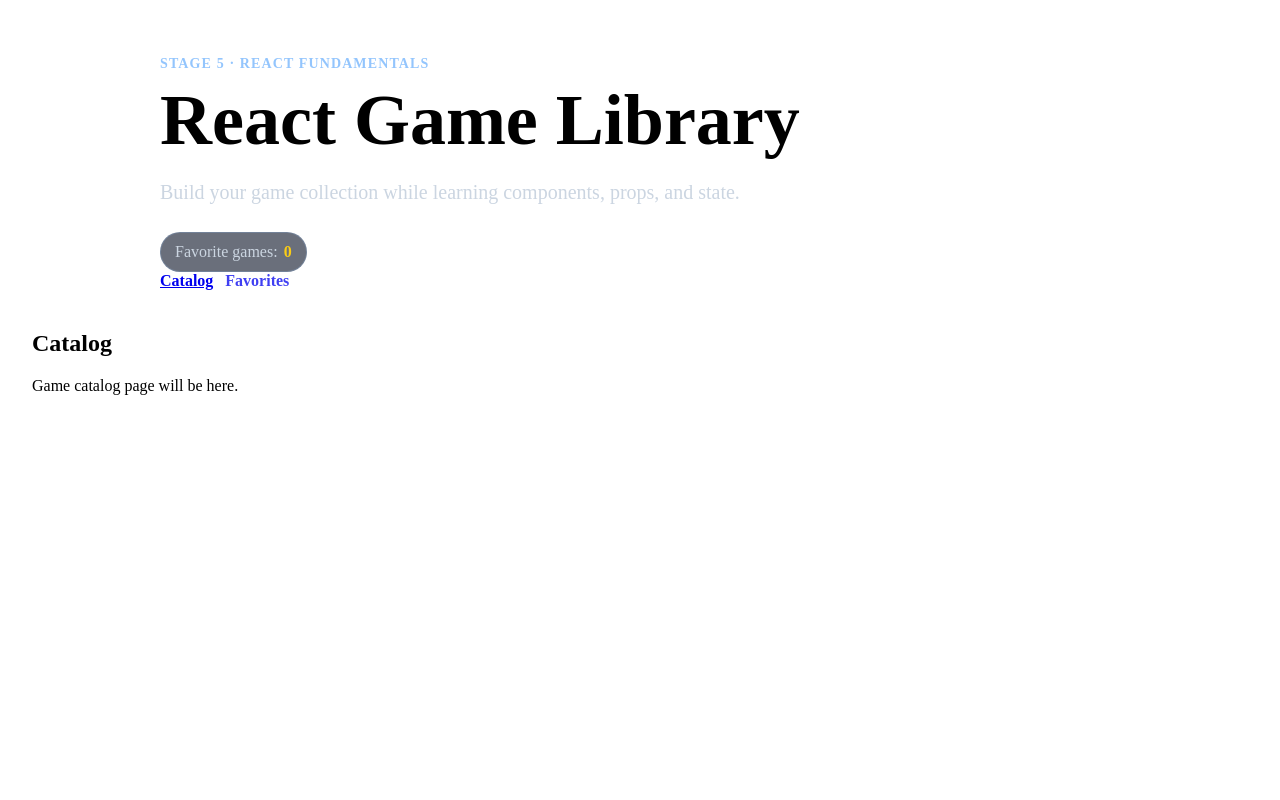
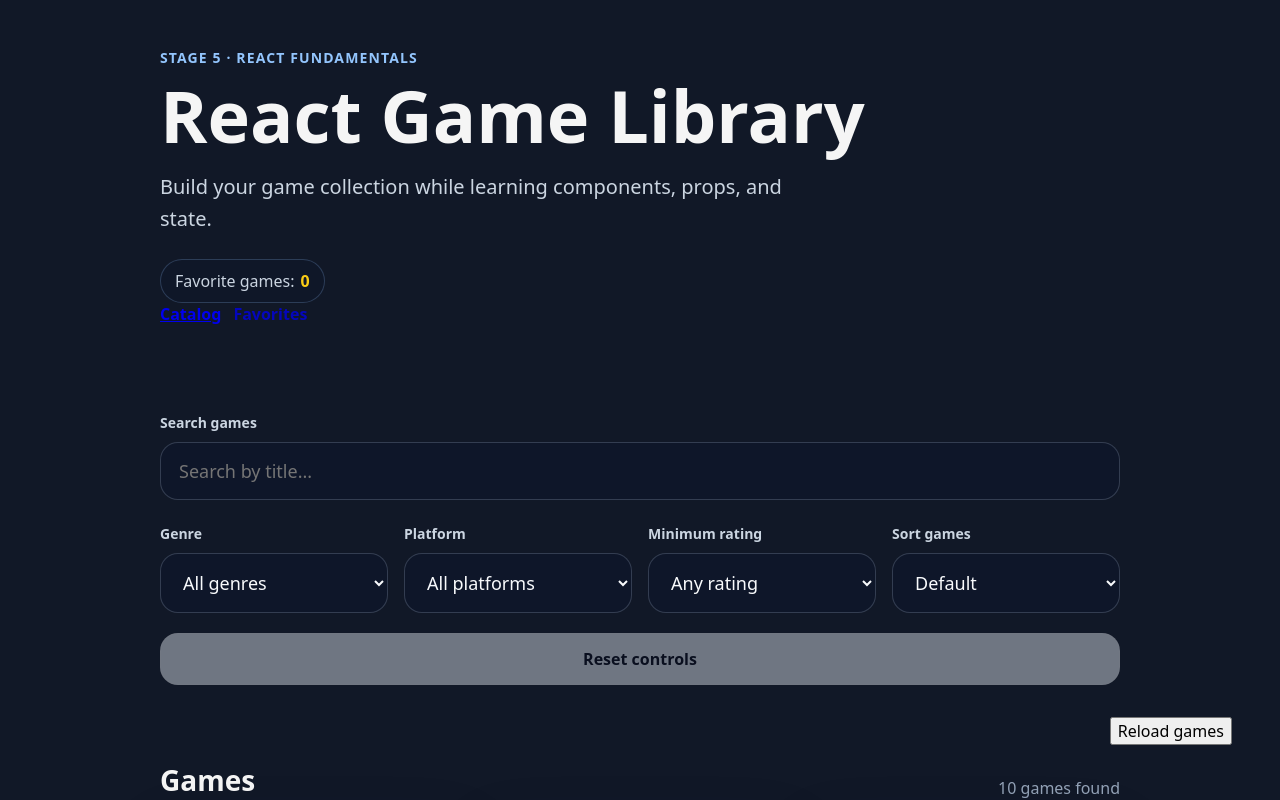
Before and after one commit to He8eco/frontend-workflow-lab, a React (Vite) app in the folder react-fundamentals/: page / in a window 1280 px wide. Shown: the top 800 px of the page. Built offline with nearby package versions, Linux system fonts and the light colour scheme.

Commit message:
feat: add catalog page

```diff
--- a/react-fundamentals/src/App.jsx
+++ b/react-fundamentals/src/App.jsx
@@ -1,18 +1,34 @@
 import { Route, Routes } from 'react-router'
+import { Header } from './components/Header'
+import { useGames } from './hooks/useGames'
+import { useLocalStorage } from './hooks/useLocalStorage'
 import { CatalogPage } from './pages/CatalogPage'
 import { FavoritesPage } from './pages/FavoritesPage'
 import { GameDetailsPage } from './pages/GameDetailsPage'
 import { NotFoundPage } from './pages/NotFoundPage'
 import './App.css'
-import { Header } from './components/Header'
 
 export default function App() {
+  const { games, loading, error, reloadGames } = useGames()
+  const [favorites, setFavorites] = useLocalStorage('favoriteGames', [])
   return (
     <main className="app">
-      <Header favoritesCount={0} />
+      <Header favoritesCount={favorites.length} />
 
       <Routes>
-        <Route path="/" element={<CatalogPage />} />
+        <Route
+          path="/"
+          element={
+            <CatalogPage
+              games={games}
+              loading={loading}
+              error={error}
+              reloadGames={reloadGames}
+              favorites={favorites}
+              setFavorites={setFavorites}
+            />
+          }
+        />
         <Route path="/favorites" element={<FavoritesPage />} />
         <Route path="/games/:id" element={<GameDetailsPage />} />
         <Route path="*" element={<NotFoundPage />} />
--- a/react-fundamentals/src/main.jsx
+++ b/react-fundamentals/src/main.jsx
@@ -2,6 +2,7 @@ import { StrictMode } from 'react'
 import { createRoot } from 'react-dom/client'
 import { BrowserRouter } from 'react-router'
 import App from './App.jsx'
+import './index.css'
 
 createRoot(document.getElementById('root')).render(
   <StrictMode>
--- a/react-fundamentals/src/pages/CatalogPage.jsx
+++ b/react-fundamentals/src/pages/CatalogPage.jsx
@@ -1,140 +1,131 @@
-export function CatalogPage() {
+import { useState } from 'react'
+import { GameFilters } from '../components/GameFilters'
+import { GameList } from '../components/GameList'
+import { useDebounce } from '../hooks/useDebounce'
+
+export function CatalogPage({
+  games,
+  loading,
+  error,
+  reloadGames,
+  favorites,
+  setFavorites,
+}) {
+  const [searchQuery, setSearchQuery] = useState('')
+  const [sort, setSort] = useState('default')
+  const [genre, setGenre] = useState('all')
+  const [platform, setPlatform] = useState('all')
+  const [minRating, setMinRating] = useState(0)
+
+  const hasActiveControls =
+    searchQuery.trim() !== '' ||
+    genre !== 'all' ||
+    platform !== 'all' ||
+    minRating !== 0 ||
+    sort !== 'default'
+
+  const debouncedSearchQuery = useDebounce(searchQuery, 300)
+  const normalizedSearchQuery = debouncedSearchQuery.trim().toLowerCase()
+
+  const searchedGames = games.filter((game) => {
+    return game.title.toLowerCase().includes(normalizedSearchQuery)
+  })
+
+  const genreFilteredGames = searchedGames.filter((game) => {
+    if (genre === 'all') {
+      return true
+    }
+
+    return game.genre === genre
+  })
+
+  const platformFilteredGames = genreFilteredGames.filter((game) => {
+    if (platform === 'all') {
+      return true
+    }
+
+    return game.platform === platform
+  })
+
+  const filteredGames = platformFilteredGames.filter((game) => {
+    return game.rating >= minRating
+  })
+  const sortedGames = [...filteredGames].sort((firstGame, secondGame) => {
+    switch (sort) {
+      case 'rating-desc':
+        return secondGame.rating - firstGame.rating
+
+      case 'year-desc':
+        return secondGame.year - firstGame.year
+
+      case 'title-asc':
+        return firstGame.title.localeCompare(secondGame.title)
+
+      default:
+        return 0
+    }
+  })
+
+  function handleResetControls() {
+    setSearchQuery('')
+    setGenre('all')
+    setPlatform('all')
+    setMinRating(0)
+    setSort('default')
+  }
+
+  function handleToggleFavorite(gameId) {
+    setFavorites((currentFavorites) => {
+      if (currentFavorites.includes(gameId)) {
+        return currentFavorites.filter((favoriteId) => favoriteId !== gameId)
+      }
+
+      return [...currentFavorites, gameId]
+    })
+  }
+
+  let catalogContent
+
+  if (loading) {
+    catalogContent = <p className="catalog-message">Loading games...</p>
+  } else if (error) {
+    catalogContent = <p className="catalog-message error-message">{error}</p>
+  } else if (sortedGames.length === 0) {
+    catalogContent = <p className="catalog-message">No games found.</p>
+  } else {
+    catalogContent = (
+      <GameList
+        games={sortedGames}
+        favorites={favorites}
+        onToggleFavorite={handleToggleFavorite}
+      />
+    )
+  }
+
   return (
-    <section>
-      <h1>Catalog</h1>
-      <p>Game catalog page will be here.</p>
-    </section>
+    <main className="app">
+      <GameFilters
+        searchQuery={searchQuery}
+        onSearchChange={setSearchQuery}
+        genre={genre}
+        onGenreChange={setGenre}
+        platform={platform}
+        onPlatformChange={setPlatform}
+        minRating={minRating}
+        onMinRatingChange={setMinRating}
+        sort={sort}
+        onSortChange={setSort}
+        isResetDisabled={!hasActiveControls}
+        onResetControls={handleResetControls}
+      />
+
+      <div className="catalog-actions">
+        <button type="button" onClick={reloadGames} disabled={loading}>
+          {loading ? 'Loading...' : 'Reload games'}
+        </button>
+      </div>
+
+      {catalogContent}
+    </main>
   )
 }
-// import { useState } from 'react'
-// import { Header } from './components/Header'
-// import { GameFilters } from './components/GameFilters'
-// import { GameList } from './components/GameList'
-// import { useDebounce } from './hooks/useDebounce'
-// import { useLocalStorage } from './hooks/useLocalStorage'
-// import { useGames } from './hooks/useGames'
-// import './App.css'
-
-// export default function App() {
-//   const { games, loading, error, reloadGames } = useGames()
-//   const [searchQuery, setSearchQuery] = useState('')
-//   const [favorites, setFavorites] = useLocalStorage('favoriteGames', [])
-//   const [sort, setSort] = useState('default')
-//   const [genre, setGenre] = useState('all')
-//   const [platform, setPlatform] = useState('all')
-//   const [minRating, setMinRating] = useState(0)
-
-//   const hasActiveControls =
-//     searchQuery.trim() !== '' ||
-//     genre !== 'all' ||
-//     platform !== 'all' ||
-//     minRating !== 0 ||
-//     sort !== 'default'
-
-//   const debouncedSearchQuery = useDebounce(searchQuery, 300)
-//   const normalizedSearchQuery = debouncedSearchQuery.trim().toLowerCase()
-
-//   const searchedGames = games.filter((game) => {
-//     return game.title.toLowerCase().includes(normalizedSearchQuery)
-//   })
-
-//   const genreFilteredGames = searchedGames.filter((game) => {
-//     if (genre === 'all') {
-//       return true
-//     }
-
-//     return game.genre === genre
-//   })
-
-//   const platformFilteredGames = genreFilteredGames.filter((game) => {
-//     if (platform === 'all') {
-//       return true
-//     }
-
-//     return game.platform === platform
-//   })
-
-//   const filteredGames = platformFilteredGames.filter((game) => {
-//     return game.rating >= minRating
-//   })
-//   const sortedGames = [...filteredGames].sort((firstGame, secondGame) => {
-//     switch (sort) {
-//       case 'rating-desc':
-//         return secondGame.rating - firstGame.rating
-
-//       case 'year-desc':
-//         return secondGame.year - firstGame.year
-
-//       case 'title-asc':
-//         return firstGame.title.localeCompare(secondGame.title)
-
-//       default:
-//         return 0
-//     }
-//   })
-
-//   function handleResetControls() {
-//     setSearchQuery('')
-//     setGenre('all')
-//     setPlatform('all')
-//     setMinRating(0)
-//     setSort('default')
-//   }
-
-//   function handleToggleFavorite(gameId) {
-//     setFavorites((currentFavorites) => {
-//       if (currentFavorites.includes(gameId)) {
-//         return currentFavorites.filter((favoriteId) => favoriteId !== gameId)
-//       }
-
-//       return [...currentFavorites, gameId]
-//     })
-//   }
-
-//   let catalogContent
-
-//   if (loading) {
-//     catalogContent = <p className="catalog-message">Loading games...</p>
-//   } else if (error) {
-//     catalogContent = <p className="catalog-message error-message">{error}</p>
-//   } else if (sortedGames.length === 0) {
-//     catalogContent = <p className="catalog-message">No games found.</p>
-//   } else {
-//     catalogContent = (
-//       <GameList
-//         games={sortedGames}
-//         favorites={favorites}
-//         onToggleFavorite={handleToggleFavorite}
-//       />
-//     )
-//   }
-
-//   return (
-//     <main className="app">
-//       <Header favoritesCount={favorites.length} />
-
-//       <GameFilters
-//         searchQuery={searchQuery}
-//         onSearchChange={setSearchQuery}
-//         genre={genre}
-//         onGenreChange={setGenre}
-//         platform={platform}
-//         onPlatformChange={setPlatform}
-//         minRating={minRating}
-//         onMinRatingChange={setMinRating}
-//         sort={sort}
-//         onSortChange={setSort}
-//         isResetDisabled={!hasActiveControls}
-//         onResetControls={handleResetControls}
-//       />
-
-//       <div className="catalog-actions">
-//         <button type="button" onClick={reloadGames} disabled={loading}>
-//           {loading ? 'Loading...' : 'Reload games'}
-//         </button>
-//       </div>
-
-//       {catalogContent}
-//     </main>
-//   )
-// }
```
Also changed, not shown: 2 other files (tests, documents, lock files or other folders).
